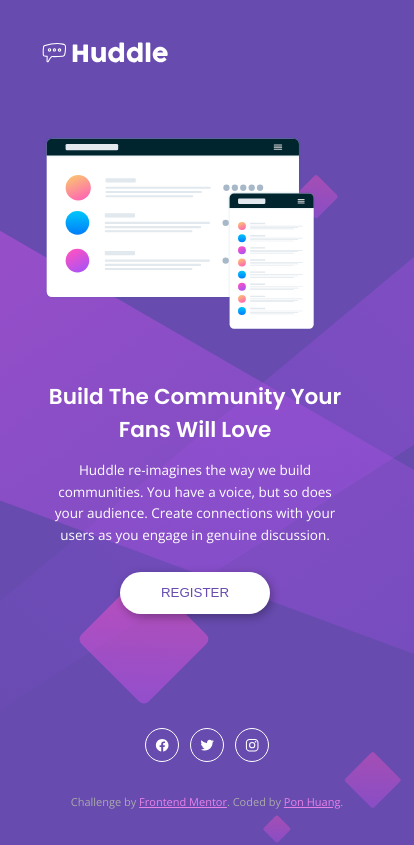
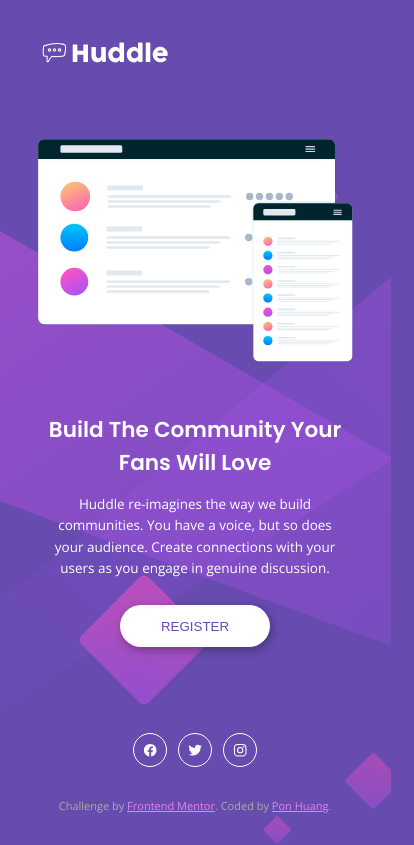
Before and after one commit to ponhuang/huddle-landing-page, a website: page index.html in a window 390 px wide. Shown: the whole page, 414 px wide, since content can reach past the window. Drawn offline with nearby package versions, Linux system fonts and the light colour scheme.

Commit message:
optimize width

```diff
--- a/sass/_layout.scss
+++ b/sass/_layout.scss
@@ -14,13 +14,14 @@
   // justify-content: space-between;
   align-items: center;
   min-height: 60vh;
+  // min-height insures this section has minimum height to straight mobile viewport and desktop, also allows it expand for arrow device.
 }
 
 .hero {
   &__img {
-    width: Min(90%, 60rem);
+    width: Min(95%, 60rem);
     img {
-      width: 90%;
+      width: 100%;
     }
   }
 
@@ -144,6 +145,6 @@
   footer {
     flex-direction: column-reverse;
     gap: 3rem;
-    width: 100vw;
+    max-width: 100%;
   }
 }
```
Also changed, not shown: README.md, css/style.css, screenshot/desktop.png, screenshot/mobile.png.
